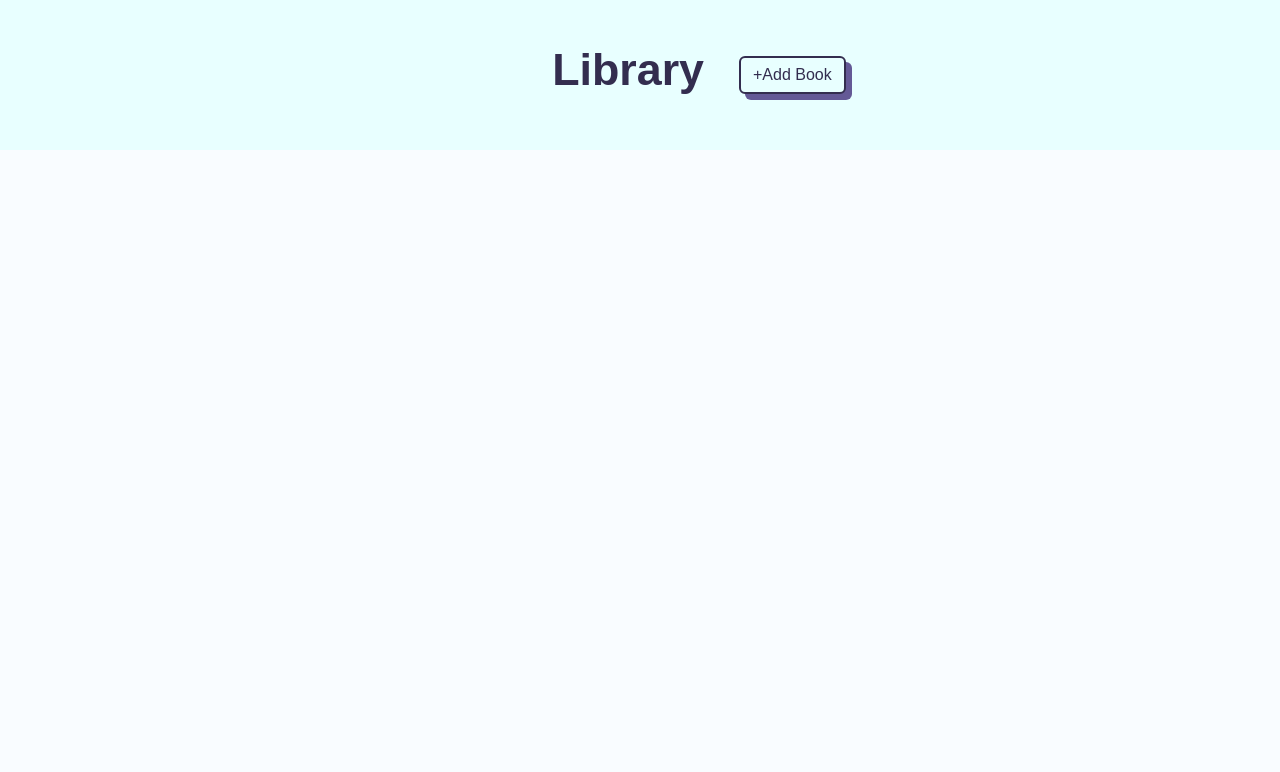
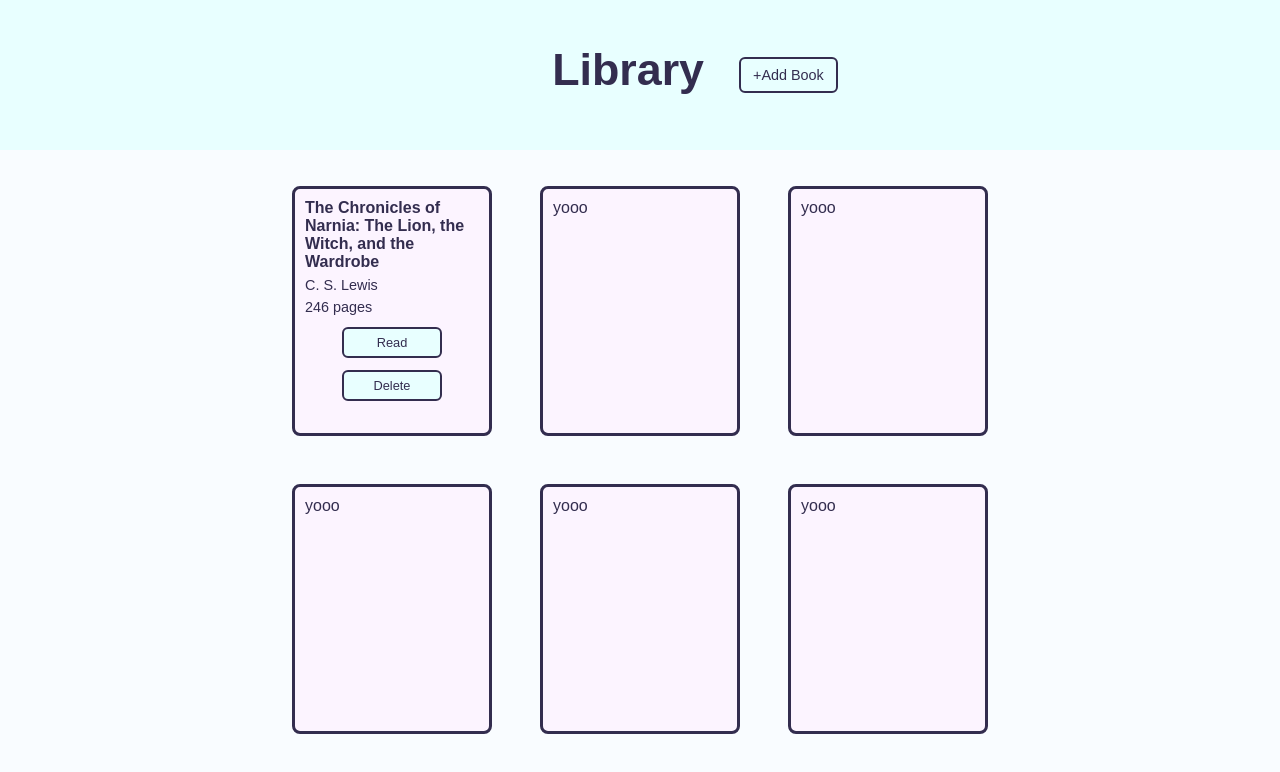
Before and after one commit to Zhalor/Library, a plain HTML site: page index.html in a window 1280 px wide. Drawn offline with Linux system fonts and the light colour scheme.

Commit message:
Add styling
Added placeholder cards for styling and sample text. Added buttons with
hover and active effects. Card color scheme is still not decided.

```diff
--- a/index.html
+++ b/index.html
@@ -15,7 +15,30 @@
       <button class="add-book">+Add Book</button>
     </div>
     <div class="library">
-
+      <div class="card-container">
+        <div class="card">
+          <p>The Chronicles of Narnia: The Lion, the Witch, and the Wardrobe</p>
+          <p>C. S. Lewis</p>
+          <p>246 pages</p>
+          <button>Read</button>
+          <button>Delete</button>
+        </div>
+        <div class="card">
+          yooo
+        </div>
+        <div class="card">
+          yooo
+        </div>
+        <div class="card">
+          yooo
+        </div>
+        <div class="card">
+          yooo
+        </div>
+        <div class="card">
+          yooo
+        </div>
+      </div>
     </div>
   </div>
 </body>
--- a/styles.css
+++ b/styles.css
@@ -7,12 +7,15 @@
   display: flex;
   flex-direction: column;
   font-family: Arial, Helvetica, sans-serif;
+  height: 100vh;
 }
 
 .header {
   display: grid;
   grid-template: 150px / 55% 45%;
   background-color: #e8ffff;
+  position: sticky;
+  top: 0px;
 }
 
 .header > .add-book {
@@ -21,16 +24,23 @@
   color: #332d4f;
   background-color: #e8ffff;
   border-radius: 6px;
-  font-size: 16px;
+  font-size: 0.9rem;
   width: fit-content;
   height: fit-content;
   align-self: center;
   margin-left: 35px;
-  box-shadow: 6px 6px 0px 0px #645996;
+  transition-property: margin, box-shadow;
+  transition-duration: .5s;
 }
 
 .header > .add-book:hover {
   border: 2px solid #645996;
+  margin: 0px 10px 10px 25px;
+  box-shadow: 10px 10px 0px 0px #a99de0;
+}
+
+.header > .add-book:active {
+  transform: scale(0.98);
 }
 
 .header > h1 {
@@ -42,6 +52,58 @@
 }
 
 .library {
-  height: 700px;
+  flex: 1;
   background-color: rgb(249, 252, 255);
+  padding-top: 36px;
 }
+
+.card-container {
+  display: grid;
+  grid-template: repeat(2, 250px) / repeat(auto-fit, minmax(150px, 200px));
+  grid-auto-rows: 200px;
+  justify-content: center;
+  gap: 48px;
+  width: clamp(600px, 60%, 1200px);
+  margin: 0 auto;
+}
+
+.card {
+  border: 3px solid #332d4f;
+  border-radius: 8px;
+  background-color: #fcf4ff;
+  color: #332d4f;
+  padding: 10px;
+}
+
+.card > p {
+  margin-bottom: 6px;
+}
+
+.card > p:first-child {
+  font-weight: 700;
+  font-size: 1rem;
+}
+
+.card > p:first-child ~ p{
+  font-size: .9rem;
+}
+
+.card > button {
+  display: block;
+  padding: 6px 8px;
+  border: 2px solid #332d4f;
+  color: #332d4f;
+  background-color: #e8ffff;
+  border-radius: 6px;
+  font-size: 0.8rem;
+  width: 100px;
+  margin: 12px auto;
+}
+
+.card > button:hover {
+  background-color: #fa66ff;
+}
+
+.card > button:active {
+  transform: scale(0.98)
+}
```
